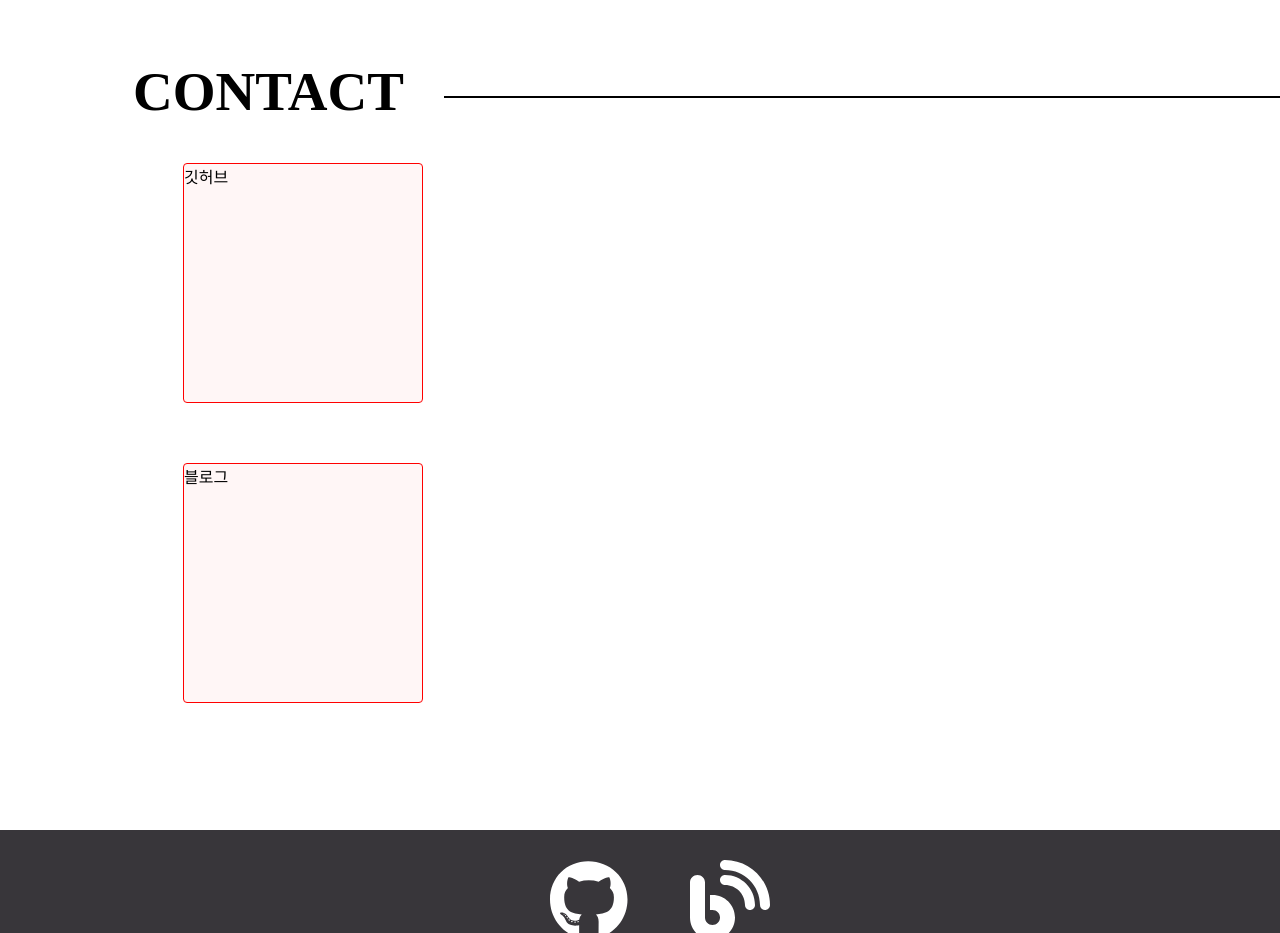
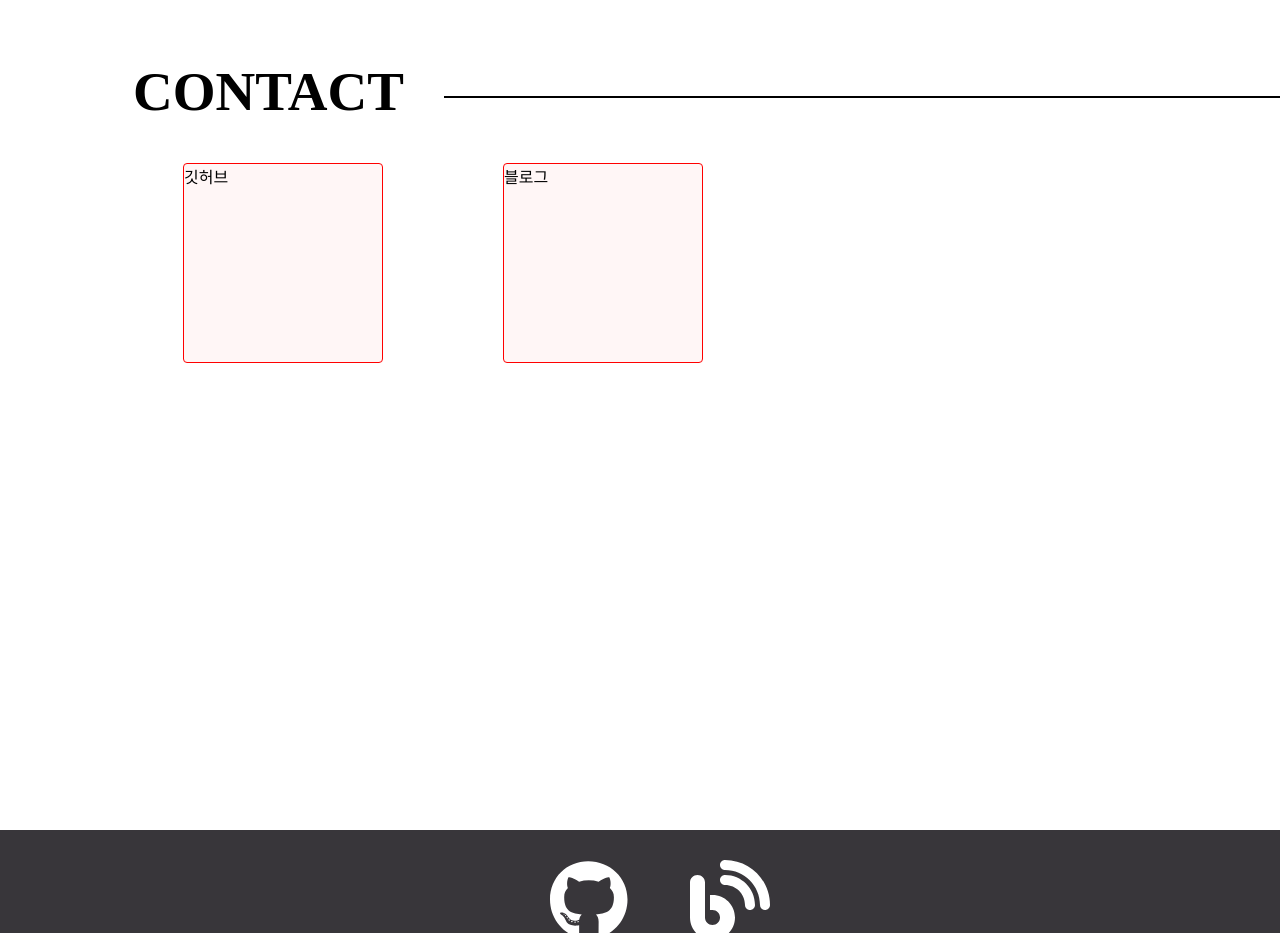
Before and after one commit to min-ji97/portfolio-react, a React (Create React App) app: page / in a window 1280 px wide. Shown: the part 3040-3973 px from the top of the page. Built offline with nearby package versions, Linux system fonts and the light colour scheme.

Commit message:
contact-flip card....아직도 해결못함....

```diff
--- a/src/Main.js
+++ b/src/Main.js
@@ -464,7 +464,7 @@ const Main = ( {setIsHovering} ) => {
                     깃허브
                     </div>
                     <div className='card--back contact--git'>
-                      뒷면 왜 안돼
+                      깃허브_BACK
                         {/* <a href="https://github.com/min-ji97" target="_blank">
                             <FontAwesomeIcon className="icon" icon={faGithub} />
                         </a> */}
@@ -479,7 +479,7 @@ const Main = ( {setIsHovering} ) => {
                         블로그
                       </div>
                       <div className='card--back contact--blog'>
-                        뒷면인데 왜 안보이냔말이야..
+                        블로그_BACK
                         {/* <a href="https://min-coding.tistory.com/" target='_blank'>
                           <FontAwesomeIcon className="icon" icon={faBlog} />
                         </a> */}
--- a/src/css/main.css
+++ b/src/css/main.css
@@ -186,6 +186,10 @@ body {
   top: 36px;
   margin-left: 40px;
 }
+#contact .contact--list {
+  display: flex;
+  flex-direction: row;
+}
 #contact .contact--list .contact--flip {
   width: 300px;
   height: 300px;
@@ -197,36 +201,35 @@ body {
   width: 100%;
   height: 100%;
   position: relative;
+  transform-style: preserve-3d;
   transition: 0.4s;
-  transform-style: preserve-3d;
+  transform: rotateY(0deg);
 }
-#contact .contact--list .contact--flip .contact--card .card--front, #contact .contact--list .contact--flip .contact--card .card--back {
+#contact .contact--list .contact--flip .contact--card .card--front,
+#contact .contact--list .contact--flip .contact--card .card--back {
   position: absolute;
-  width: 100%;
-  height: 100%;
+  width: 200px;
+  height: 200px;
+  border-radius: 4px;
   -webkit-backface-visibility: hidden;
   backface-visibility: hidden;
 }
 #contact .contact--list .contact--flip .contact--card .card--front {
   background-color: rgb(255, 246, 246);
-  border-radius: 4px;
   border: 1px solid red;
   transform: rotateY(0deg);
-  backface-visibility: hidden;
 }
 #contact .contact--list .contact--flip .contact--card .card--back {
   transform: rotateY(180deg);
   background-color: rgb(211, 252, 255);
-  border-radius: 4px;
   border: 1px solid rgb(64, 83, 255);
-  backface-visibility: hidden;
-}
-#contact .contact--list .contact--flip .contact--card .card--back a {
-  font-size: 30px;
-  color: black;
+  z-index: 200;
 }
 #contact .contact--list .contact--flip:hover .contact--card {
   transform: rotateY(180deg);
+}
+#contact .contact--list .contact--flip:hover .card--front {
+  z-index: 0;
 }
 
 /***************** project hover event!!! ************************/
--- a/src/scss/main.scss
+++ b/src/scss/main.scss
@@ -216,8 +216,7 @@
   padding-left: 30px;
 
 .contact--list{
-  // @include flex-row;
-
+  @include flex-row;
   // margin: ;
 
   // height: 1000px;
@@ -225,14 +224,13 @@
   .contact--flip{
 
     width: 300px;
-    height:   300px;
+    height: 300px;
     perspective: 1200px;
 
     padding: 30px;
     // justify-content: center;
     margin-left: 20px;
     // transform-style: preserve-3d;
-
 
 
     .contact--card{
@@ -242,28 +240,33 @@
       height: 100%;
 
       position: relative;
+
+      transform-style: preserve-3d;
       transition: 0.4s;
-      transform-style: preserve-3d;
+
+      transform: rotateY(0deg);
 
 
 
 
-
-
-      .card--front, .card--back {
+      .card--front,
+      .card--back {
         position: absolute;
-        width: 100%;
-        height: 100%;
+        width: 200px;
+        height: 200px;
+        border-radius: 4px;
+        // transform: rotateY(180deg);
 
         -webkit-backface-visibility: hidden;
         backface-visibility: hidden;
+
         // transform-style: preserve-3d;
 
-//         -ms-backface-visibility: hidden;
-// -o-backface-visibility: hidden;
-// -moz-backface-visibility: hidden;
-// -webkit-backface-visibility: hidden;
-// backface-visibility: hidden;
+        // -ms-backface-visibility: hidden;
+        // -o-backface-visibility: hidden;
+        // -moz-backface-visibility: hidden;
+        // -webkit-backface-visibility: hidden;
+        // backface-visibility: hidden;
 
 
 
@@ -271,22 +274,26 @@
 
       .card--front{
         background-color: rgb(255, 246, 246);
-        border-radius: 4px;
         border: 1px solid red;
         transform: rotateY(0deg);
-        backface-visibility: hidden;
+
+
+        // -webkit-backface-visibility: hidden;
+        // backface-visibility: hidden;
       }
       .card--back{
         transform: rotateY(180deg);
         background-color: rgb(211, 252, 255);
-        border-radius: 4px;
         border: 1px solid rgb(64, 83, 255);
-        backface-visibility: hidden;
-        a{
-          font-size: 30px;
-          color: black;
-          // margin:auto;
-        }
+
+
+        // backface-visibility: hidden;
+        z-index: 200;
+        // a{
+        //   font-size: 30px;
+        //   color: black;
+        //   // margin:auto;
+        // }
       }
 
 
@@ -297,7 +304,15 @@
   }
   .contact--flip:hover .contact--card {
     transform: rotateY(180deg);
+    // -webkit-backface-visibility: hidden;
   }
+  .contact--flip:hover .card--front {
+    z-index: 0;
+    // -webkit-backface-visibility: hidden;
+  }
+
+
+
 
   // .contact--blog{
 
```
Also changed, not shown: src/css/main.min.css.
